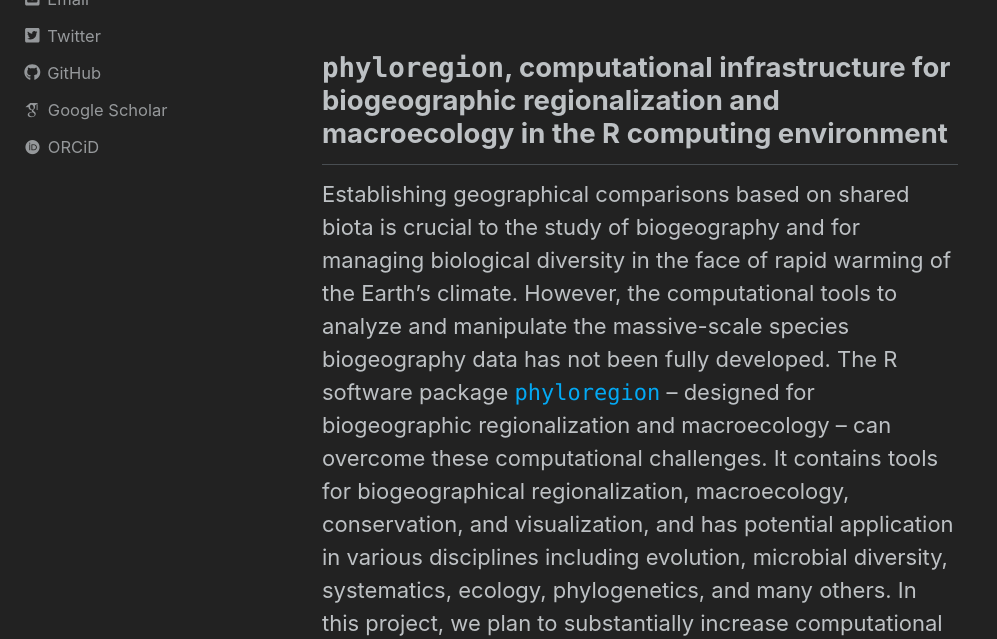
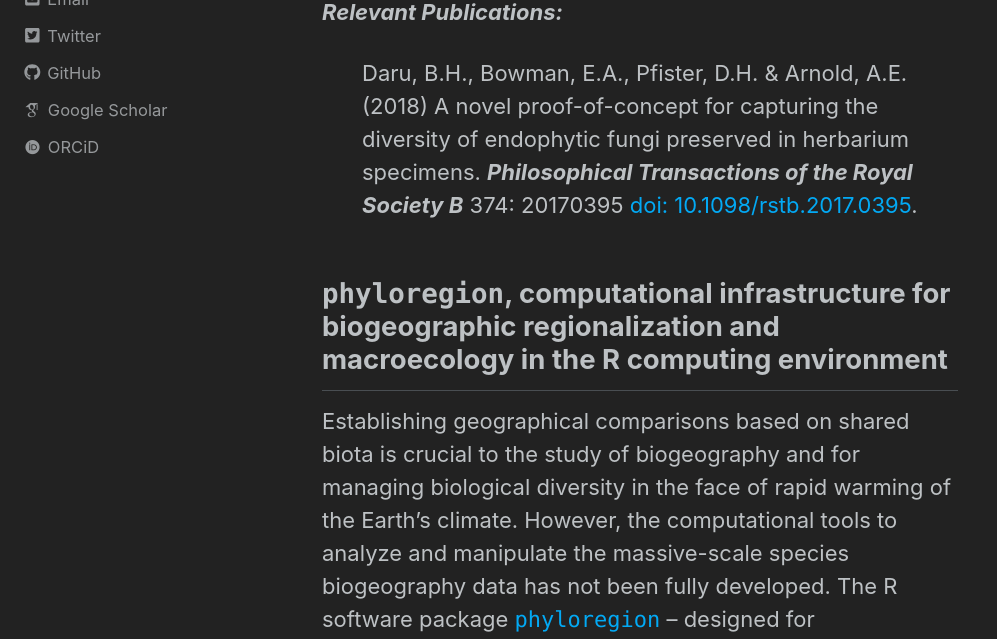
Before and after one commit to darunabas/darulab.github.io, a Jekyll site: the page built from _pages/research.html, in a window 1280 px wide and 900 px high, scrolled down 809 px, cut to the strip 261-900 px from the top of the window. Shown: the whole strip, without its empty margins (0-997 px from the left). Built offline with Jekyll 4.4.1, drawn with Linux system fonts in a browser that asks for light colours; nearby versions of some CDN libraries; some web fonts are replaced.

Commit message:
Update research.html

```diff
--- a/_pages/research.html
+++ b/_pages/research.html
@@ -15,6 +15,10 @@ Some of the recent and ongoing research projects in the Daru lab are as follows:
 <h2>Turning herbarium records into big data for plant microbiomes</h2>
 Scientists are now discovering that the millions of biological collections kept behind the scenes in museums and herbaria can serve as a roadmap for understanding biological responses to global change. In this project, we propose to pull data from herbarium specimens to uncover the natural history of microbial diversity, which are not only crucial to plants for healthy growth and protection from herbivores, but, in turn, are useful as sources of new medicine in pharmaceutical industries.
 <iframe width="560" height="315" src="https://www.youtube.com/embed/-_pj1CsIcMo" title="YouTube video player" frameborder="0" allow="accelerometer; autoplay; clipboard-write; encrypted-media; gyroscope; picture-in-picture"> </iframe>
+<p><b><i>Relevant Publications:</i></b>
+  <ol>
+<p>Daru, B.H., Bowman, E.A., Pfister, D.H. & Arnold, A.E. (2018) A novel proof-of-concept for capturing the diversity of endophytic fungi preserved in herbarium specimens. <b><i>Philosophical Transactions of the Royal Society B</i></b> 374: 20170395 <a target="_blank" rel="noopener noreferrer" href="https://doi.org/10.1098/rstb.2017.0395">doi: 10.1098/rstb.2017.0395</a>.<br>
+  </ol>
 
 <h2><code>phyloregion</code>, computational infrastructure for biogeographic regionalization and macroecology in the R computing environment</h2>
 Establishing geographical comparisons based on shared biota is crucial to the study of biogeography and for managing biological diversity in the face of rapid warming of the Earth’s climate. However, the computational tools to analyze and manipulate the massive-scale species biogeography data has not been fully developed. The R software package <code> <a href="https://phyloregion.com" target="_blank">phyloregion</a></code> – designed for biogeographic regionalization and macroecology – can overcome these computational challenges. It contains tools for biogeographical regionalization, macroecology, conservation, and visualization, and has potential application in various disciplines including evolution, microbial diversity, systematics, ecology, phylogenetics, and many others. In this project, we plan to substantially increase computational efficiency of functions in <code>phyloregion</code>, to add new functionality, and create a model for user-guided software development in biogeography.<p>
```
